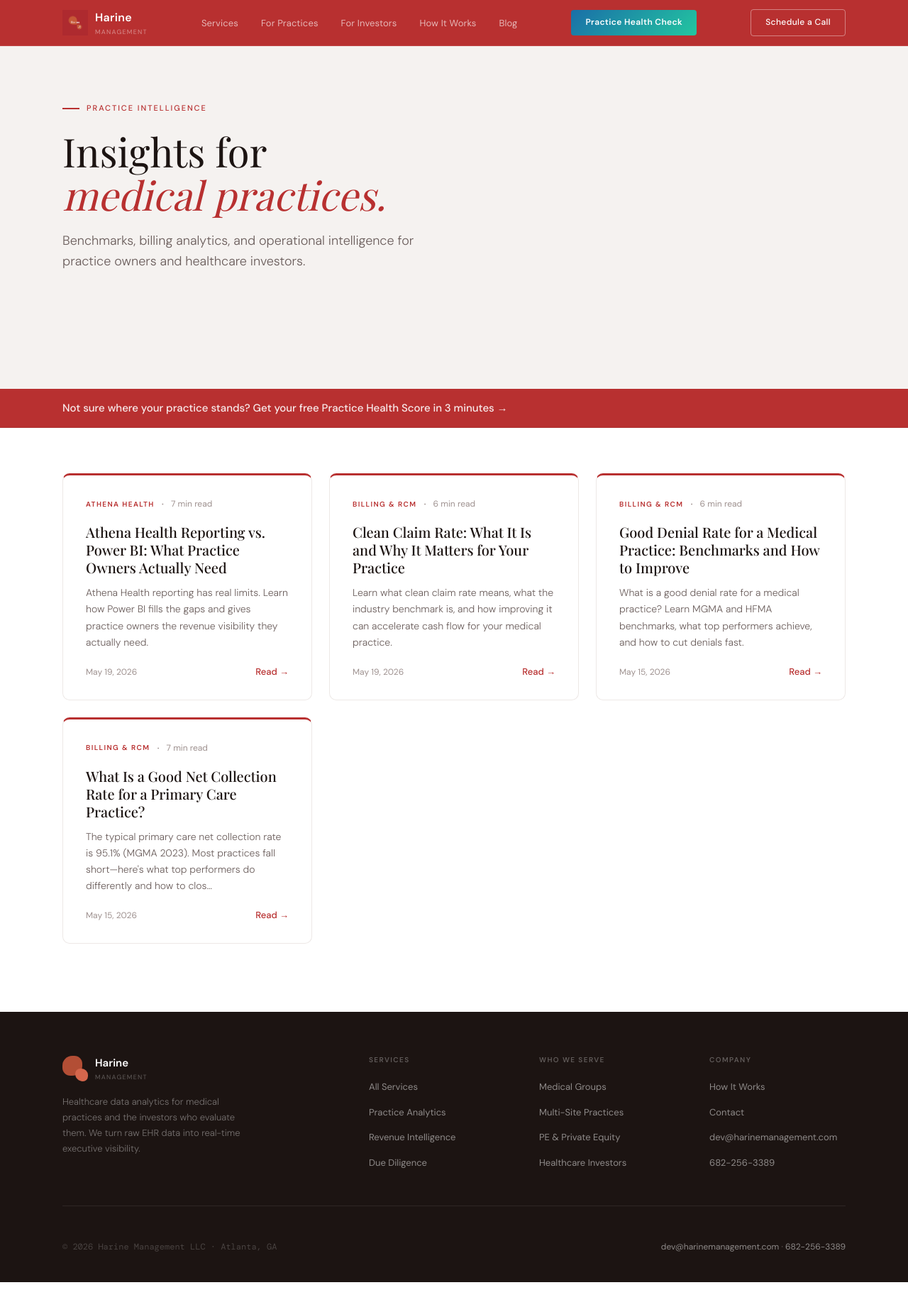
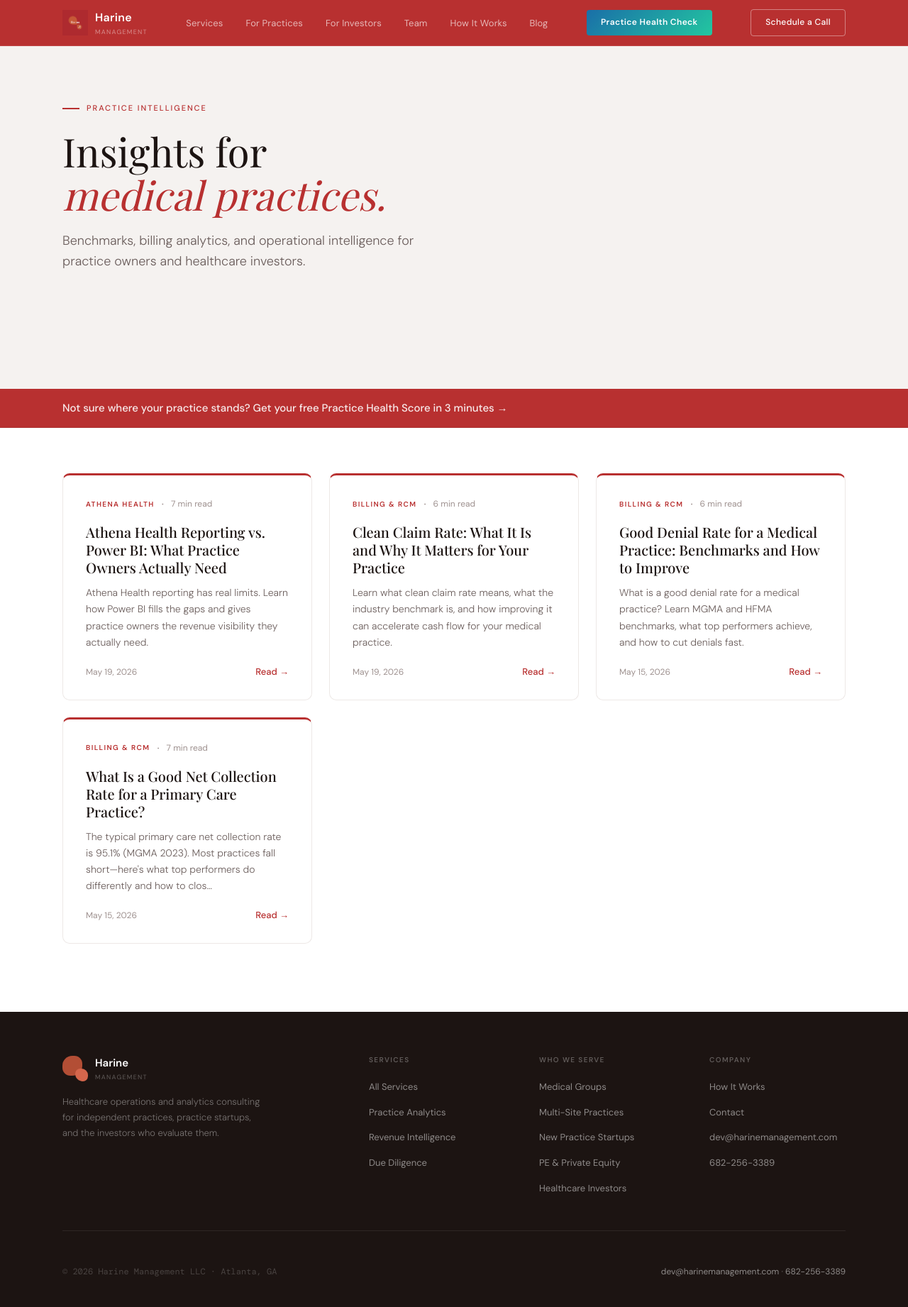
Before and after one commit to Harmonyangels/harine-management, a Next.js app: page /blog in a window 1280 px wide. Shown: the whole page at 71% size. Before the commit the page ends 1807 px from the top, so only its background shows below. Built offline with nearby package versions, Linux system fonts and the light colour scheme.

Commit message:
feat: add Team to nav, update footer tagline and who we serve links

```diff
--- a/components/Nav.tsx
+++ b/components/Nav.tsx
@@ -29,6 +29,7 @@ export default function Nav() {
           <li><Link href="/services">Services</Link></li>
           <li><Link href="/for/practices">For Practices</Link></li>
           <li><Link href="/for/investors">For Investors</Link></li>
+          <li><Link href="/team">Team</Link></li>
           <li><Link href="/#how-it-works">How It Works</Link></li>
           <li><Link href="/blog">Blog</Link></li>
         </ul>
@@ -60,6 +61,7 @@ export default function Nav() {
         <Link href="/services" className="nav-mobile-link" onClick={closeMenu}>Services</Link>
         <Link href="/for/practices" className="nav-mobile-link" onClick={closeMenu}>For Practices</Link>
         <Link href="/for/investors" className="nav-mobile-link" onClick={closeMenu}>For Investors</Link>
+        <Link href="/team" className="nav-mobile-link" onClick={closeMenu}>Team</Link>
         <Link href="/#how-it-works" className="nav-mobile-link" onClick={closeMenu}>How It Works</Link>
         <Link href="/blog" className="nav-mobile-link" onClick={closeMenu}>Blog</Link>
         <div className="nav-mobile-ctas">
--- a/components/SiteFooter.tsx
+++ b/components/SiteFooter.tsx
@@ -17,7 +17,7 @@ export default function SiteFooter() {
               </div>
             </Link>
             <p className="footer-desc">
-              Healthcare data analytics for medical practices and the investors who evaluate them. We turn raw EHR data into real-time executive visibility.
+              Healthcare operations and analytics consulting for independent practices, practice startups, and the investors who evaluate them.
             </p>
           </div>
 
@@ -36,6 +36,7 @@ export default function SiteFooter() {
             <ul>
               <li><Link href="/#practices">Medical Groups</Link></li>
               <li><Link href="/#practices">Multi-Site Practices</Link></li>
+              <li><Link href="/services">New Practice Startups</Link></li>
               <li><Link href="/#investors">PE &amp; Private Equity</Link></li>
               <li><Link href="/#investors">Healthcare Investors</Link></li>
             </ul>
```
